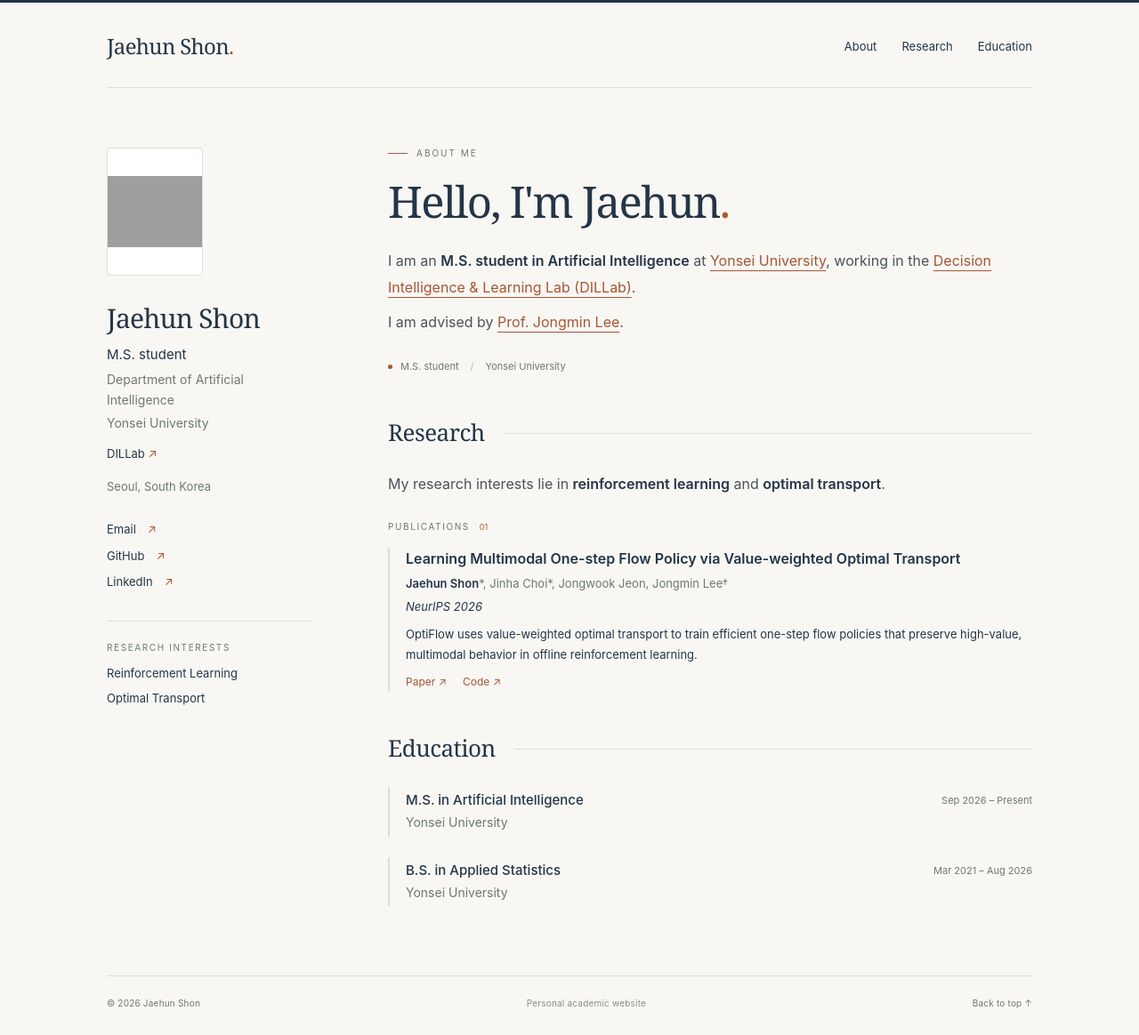
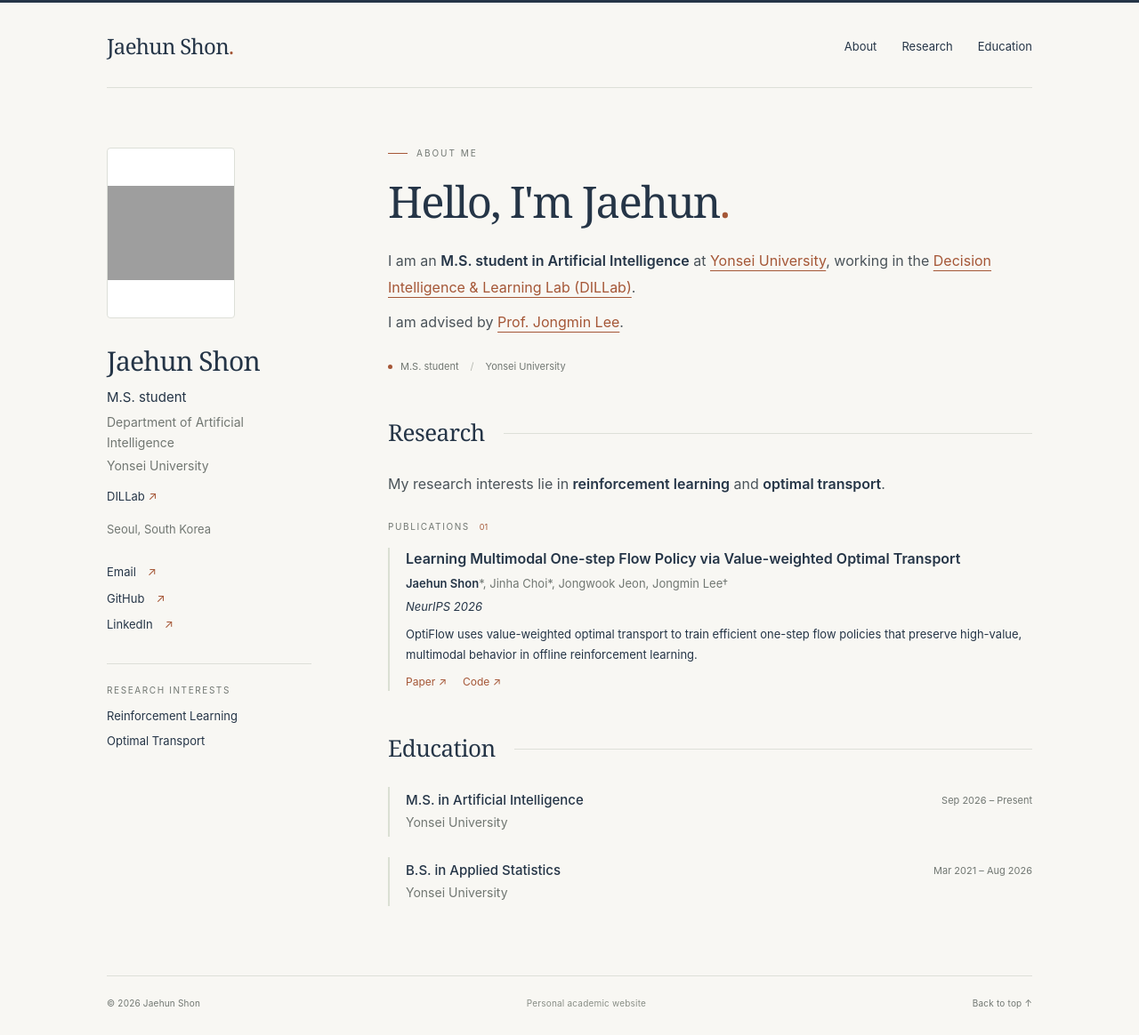
Before and after one commit to manfromearth11/manfromearth11.github.io, a Jekyll site: the page built from index.html, in a window 1280 px wide. Shown: the whole page at 89% size. Built offline with Jekyll 4.4.1, drawn with Linux system fonts in a browser that asks for light colours; the list of posts is cut into pages by our own code; grey boxes are pictures that could not be loaded.

Commit message:
Increase profile portrait size

```diff
--- a/_includes/academic-profile.html
+++ b/_includes/academic-profile.html
@@ -2,7 +2,7 @@
 <div class="academic-grid" id="top">
   <aside class="profile" aria-label="Profile">
     {% if p.photo != '' %}
-    <img class="portrait portrait-casual" src="{{ p.photo | relative_url }}" alt="{{ p.name | escape }}" width="108" height="144">
+    <img class="portrait portrait-casual" src="{{ p.photo | relative_url }}" alt="{{ p.name | escape }}" width="144" height="192">
     {% else %}
     <img class="portrait" src="{{ '/assets/images/bio-photo.jpg' | relative_url }}" alt="" width="184" height="184">
     {% endif %}
--- a/assets/css/academic.css
+++ b/assets/css/academic.css
@@ -628,8 +628,8 @@
 
 /* Show the full photo in a compact rectangular frame. */
 .portrait.portrait-casual {
-  width: 108px;
-  height: 144px;
+  width: 144px;
+  height: 192px;
   object-fit: contain;
   object-position: center;
   border-radius: 4px;
@@ -638,7 +638,7 @@
 }
 @media (max-width: 620px) {
   .portrait.portrait-casual {
-    width: 60px;
-    height: 80px;
+    width: 78px;
+    height: 104px;
   }
 }
```
